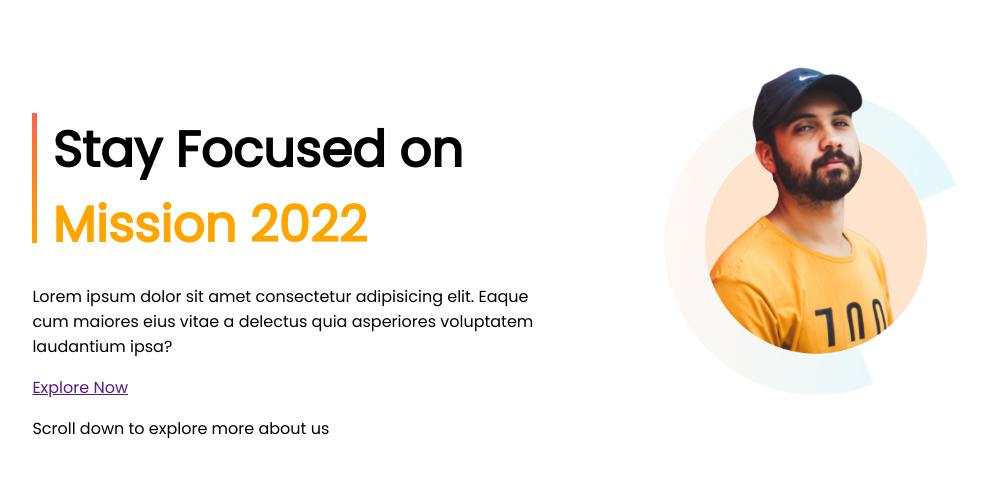
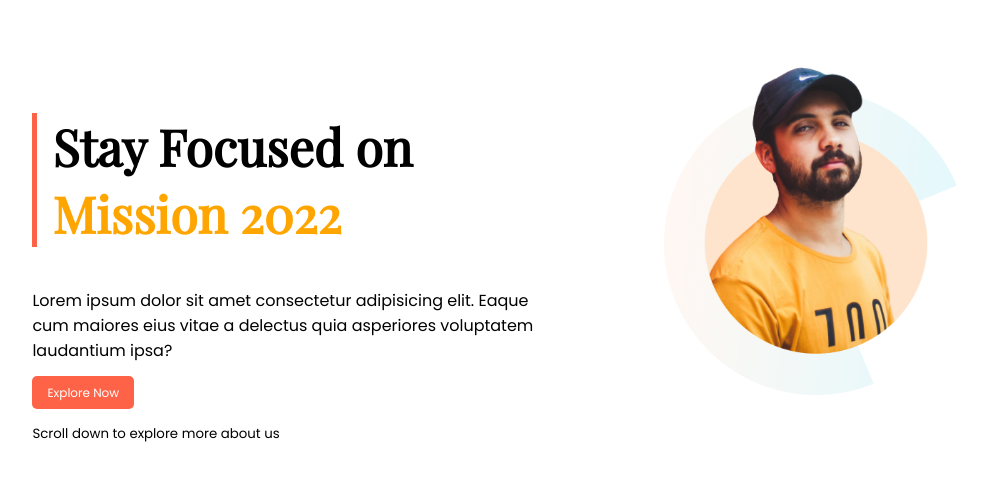
Before and after one commit to Shahriar-Turag/mission-2022, a plain HTML site: page mission-2022.html in a window 1280 px wide. Shown: the whole page, without its empty margins (102-1089 px from the left). Drawn offline with nearby package versions, Linux system fonts and the light colour scheme.

Commit message:
border color added

```diff
--- a/mission-2022.html
+++ b/mission-2022.html
@@ -8,7 +8,9 @@
     <title>Mission 2022</title>
     <link rel="preconnect" href="https://fonts.googleapis.com">
     <link rel="preconnect" href="https://fonts.gstatic.com" crossorigin>
-    <link href="https://fonts.googleapis.com/css2?family=Poppins&display=swap" rel="stylesheet">
+    <link href="https://fonts.googleapis.com/css2?family=Playfair+Display&family=Poppins&display=swap" rel="stylesheet">
+
+
     <link rel="stylesheet" href="style.css">
 
 </head>
@@ -21,8 +23,8 @@
             <p>Lorem ipsum dolor sit amet consectetur adipisicing elit. Eaque cum maiores eius vitae a delectus quia
                 asperiores
                 voluptatem laudantium ipsa?</p>
-            <a href="">Explore Now</a>
-            <p>Scroll down to explore more about us</p>
+            <a class="link-button" target="_blank" href="">Explore Now</a>
+            <p> <small>Scroll down to explore more about us</small> </p>
         </div>
         <div class="half-width">
             <img src="images/person/person-0.png" alt="">
--- a/style.css
+++ b/style.css
@@ -1,15 +1,15 @@
 body{
-    font-family: 'Poppins', sans-serif;;
+
+font-family: 'Poppins', sans-serif;
 }
 h1{
     font-size: 50px;
+    font-family: 'Playfair Display', serif;
+    border-left: 5px  solid;
+    border-image-slice: 1;
+    border-left-color: tomato;
+    padding-inline: 15px;
 
-    border-left: 5px  solid;
-    border-image: linear-gradient(tomato, orange);
-    border-image-slice: 1;
-    border-radius: 80px;
-    padding-inline: 15px;
-    height: 130px;
 }
 h3{
     font-weight: 150px;
@@ -17,12 +17,14 @@ h3{
 span{
     color: orange;
 }
-
-
-
-
-
-
+.link-button{
+    font-size: 12px;
+    text-decoration: none;
+    background-color: tomato;
+    padding: 8px 15px;
+    color: white;
+    border-radius: 5px;
+}
 .flexible-container{
     display:flex;
     margin-bottom: 150px;
```
